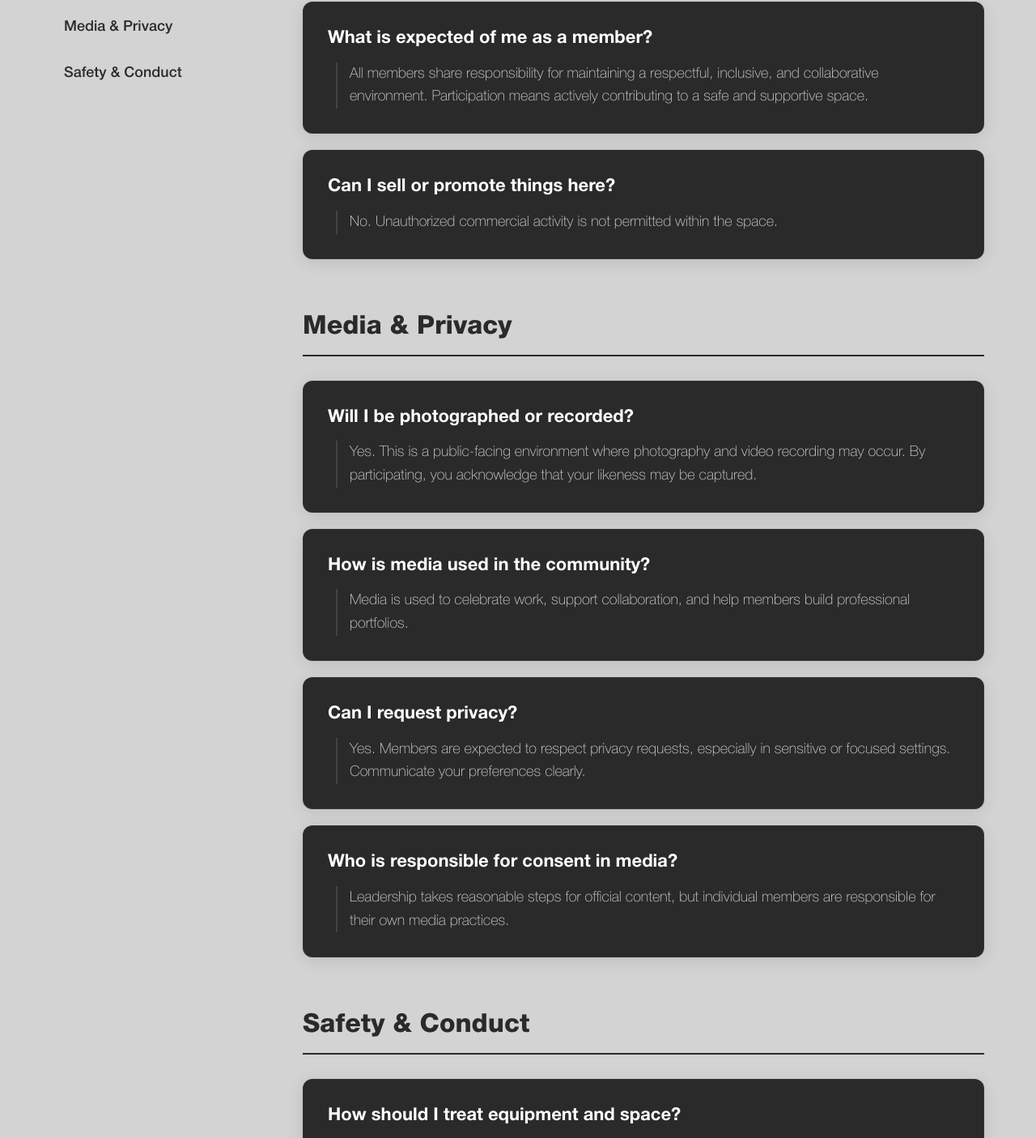
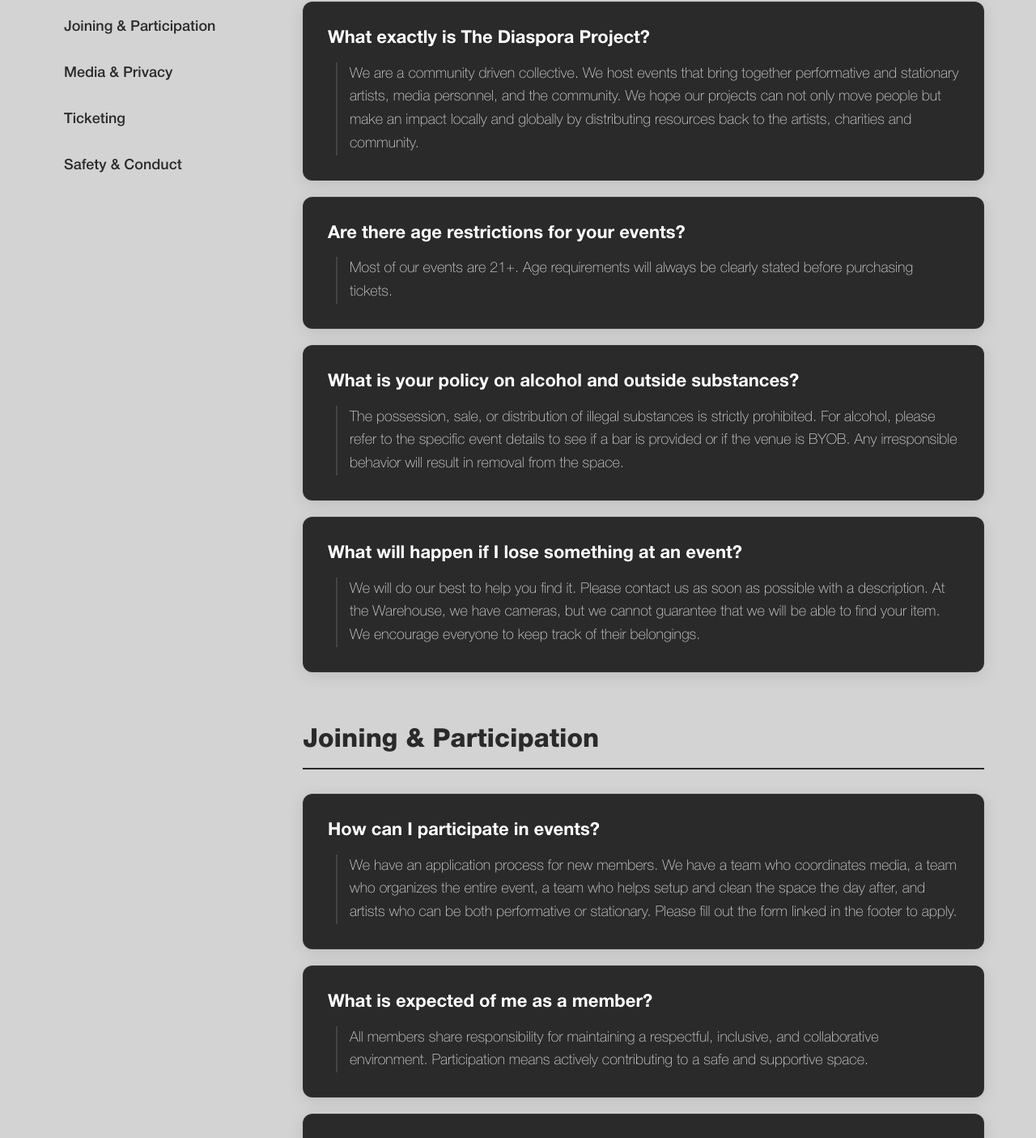
Before and after one commit to Antonioreyes8/warehouse-project, a Next.js app: page /FAQ in a window 1280 px wide. Shown: the part 519-1924 px from the top of the page at 81% size. Built offline with nearby package versions, Linux system fonts and the light colour scheme.

Commit message:
Complete FAQ section

```diff
--- a/app/FAQ/faqSection.tsx
+++ b/app/FAQ/faqSection.tsx
@@ -12,14 +12,40 @@ const faqData = [
 		id: "general",
 		items: [
 			{
+				q: "What exactly is The Diaspora Project?",
+				a: "We are a community driven collective. We host events that bring together performative and stationary artists, media personnel, and the community. We hope our projects can not only move people but make an impact locally and globally by distributing resources back to the artists, charities and community.",
+			},
+			{
+				q: "Are there age restrictions for your events?",
+				a: "Most of our events are 21+. Age requirements will always be clearly stated before purchasing tickets.",
+			},
+			{
+				q: "What is your policy on alcohol and outside substances?",
+				a: "The possession, sale, or distribution of illegal substances is strictly prohibited. For alcohol, please refer to the specific event details to see if a bar is provided or if the venue is BYOB. Any irresponsible behavior will result in removal from the space.",
+			},
+			{
+				q: "What will happen if I lose something at an event?",
+				a: "We will do our best to help you find it. Please contact us as soon as possible with a description. At the Warehouse, we have cameras, but we cannot guarantee that we will be able to find your item. We encourage everyone to keep track of their belongings.",
+			},
+		],
+	},
+	{
+		category: "Joining & Participation",
+		id: "joining",
+		items: [
+			{
+				q: "How can I participate in events?",
+				a: "We have an application process for new members. We have a team who coordinates media, a team who organizes the entire event, a team who helps setup and clean the space the day after, and artists who can be both performative or stationary.  Please fill out the form linked in the footer to apply.",
+			},
+			{
 				q: "What is expected of me as a member?",
-                a: "All members share responsibility for maintaining a respectful, inclusive, and collaborative environment. Participation means actively contributing to a safe and supportive space."
+				a: "All members share responsibility for maintaining a respectful, inclusive, and collaborative environment. Participation means actively contributing to a safe and supportive space.",
 			},
 			{
 				q: "Can I sell or promote things here?",
-                a: "No. Unauthorized commercial activity is not permitted within the space."
-            }
-        ]
+				a: "No. Unauthorized commercial activity is not permitted within the space. We encourage networking and collaboration, but all sales and promotions must be conducted through approved channels.",
+			},
+		],
 	},
 	{
 		category: "Media & Privacy",
@@ -27,44 +53,58 @@ const faqData = [
 		items: [
 			{
 				q: "Will I be photographed or recorded?",
-                a: "Yes. This is a public-facing environment where photography and video recording may occur. By participating, you acknowledge that your likeness may be captured."
+				a: "Yes. This is a public-facing environment where photography and video recording will occur. By participating, you acknowledge that your likeness may be captured.",
 			},
 			{
-                q: "How is media used in the community?",
-                a: "Media is used to celebrate work, support collaboration, and help members build professional portfolios."
+				q: "Can I request for images to be taken down?",
+				a: "Yes. We will do our best to respect individual requests for privacy, but we cannot guarantee that individuals and 3rd parties will comply. We encourage guests keep in mind that this is a public-facing environment and to take precautions accordingly.",
 			},
 			{
-                q: "Can I request privacy?",
-                a: "Yes. Members are expected to respect privacy requests, especially in sensitive or focused settings. Communicate your preferences clearly."
+				q: "How can I be part of the media team?",
+				a: "We have an application process for anyone interested in joining the media team. Please fill out the form linked in the footer to apply.",
 			},
 			{
-                q: "Who is responsible for consent in media?",
-                a: "Leadership takes reasonable steps for official content, but individual members are responsible for their own media practices."
-            }
-        ]
+				q: "Can I bring recording equipment without being on the media team?",
+				a: "Yes. Anyone can bring equipment to record or photograph currently, but the media team members will have access to the projects collaborative Google drive, have more opportunities to network and meet others, and will be informed on setup and flow for the event. We encourage anyone interested in recording to apply to be on the media team.",
+			},
+		],
+	},
+	{
+		category: "Ticketing",
+		id: "ticketing",
+		items: [
+			{
+				q: "Where does the money from ticket sales go?",
+				a: "We try to pay off anything we invested into the event first, and then then we split the rest between everyone involved in the event and the charity we choose to support for that project. We want to be as transparent as possible, so we will share the financial breakdown for each event on our website.",
+			},
+			{
+				q: "I want to go to an event but I can't get a ticket, what should I do?",
+				a: "DM us on Instagram or contact us and we will do our best. We want everyone to be able to attend.",
+			},
+			{
+				q: "If I can't attend, can I transfer my ticket to someone else?",
+				a: "Yes. we make sure each ticket is scanned at the door, so as long as the ticket is valid and has not been used, you can transfer it to someone else. Just make sure to let us know if you do so we can update our records.",
+			},
+		],
 	},
 	{
 		category: "Safety & Conduct",
 		id: "safety",
 		items: [
 			{
-                q: "How should I treat equipment and space?",
-                a: "Use all tools as intended, respect designated areas, and follow community flow to maintain a safe and efficient environment."
+				q: "How do you ensure the safety of everyone at your events?",
+				a: "We will consistently post reminders about conduct during out events. Our community members will be prompted to maintain communication during the event. Use all tools as intended, respect designated areas, and follow community flow to maintain a safe and clean environment.",
 			},
 			{
-                q: "What behavior is not tolerated?",
-                a: "Harassment, discrimination, intimidation, or exclusion of any kind is strictly prohibited. We enforce a zero-tolerance policy."
-            },
-            {
-                q: "Who do I follow during events?",
-                a: "Organizers and facilitators oversee safety and operations. Their instructions must be followed at all times."
+				q: "Will there be designated smoking areas?",
+				a: "Yes. Smoking is only allowed in designated areas. Please ask an organizer for more information on smoking areas. Please be mindful of others and dispose of cigarette waste properly.",
 			},
 			{
 				q: "What happens if guidelines are violated?",
-                a: "Violations may result in removal from the space. Severe or repeated issues can lead to permanent bans."
-            }
-        ]
-    }
+				a: "Violations may result in removal from the space. Severe or repeated issues can lead to permanent bans. Please report any concerns to our team immediately so we can address them promptly and maintain a safe environment for everyone. We take all reports seriously and will do our best to handle them with care and discretion.",
+			},
+		],
+	},
 ];
 
 export default function FAQSection() {
@@ -74,7 +114,6 @@ export default function FAQSection() {
 				<h1 className={styles.mainTitle}>Community FAQ</h1>
 
 				<div className={styles.layout}>
-
 					{/* Sticky Sidebar Navigation */}
 					<nav className={styles.sidebar}>
 						<h3 className={styles.sidebarTitle}>Jump to section</h3>
@@ -92,7 +131,11 @@ export default function FAQSection() {
 					{/* Main Content Area */}
 					<div className={styles.content}>
 						{faqData.map((group) => (
-                            <div key={group.id} id={group.id} className={styles.categoryBlock}>
+							<div
+								key={group.id}
+								id={group.id}
+								className={styles.categoryBlock}
+							>
 								<h2 className={styles.categoryTitle}>{group.category}</h2>
 
 								{group.items.map((faq, index) => (
@@ -104,7 +147,6 @@ export default function FAQSection() {
 							</div>
 						))}
 					</div>
-
 				</div>
 			</div>
 		</section>
```
Lines whose indentation alone changed are shown as unchanged.
